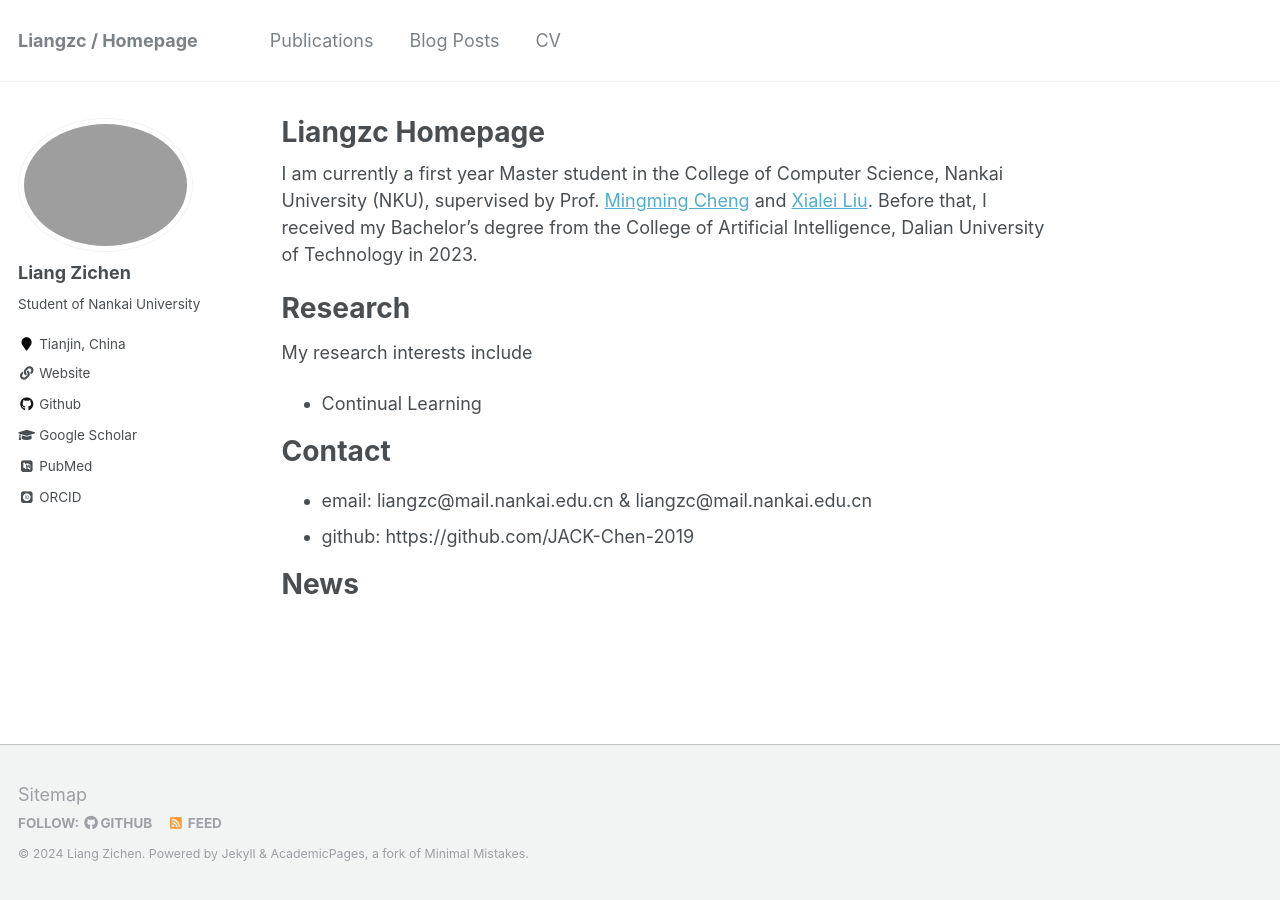
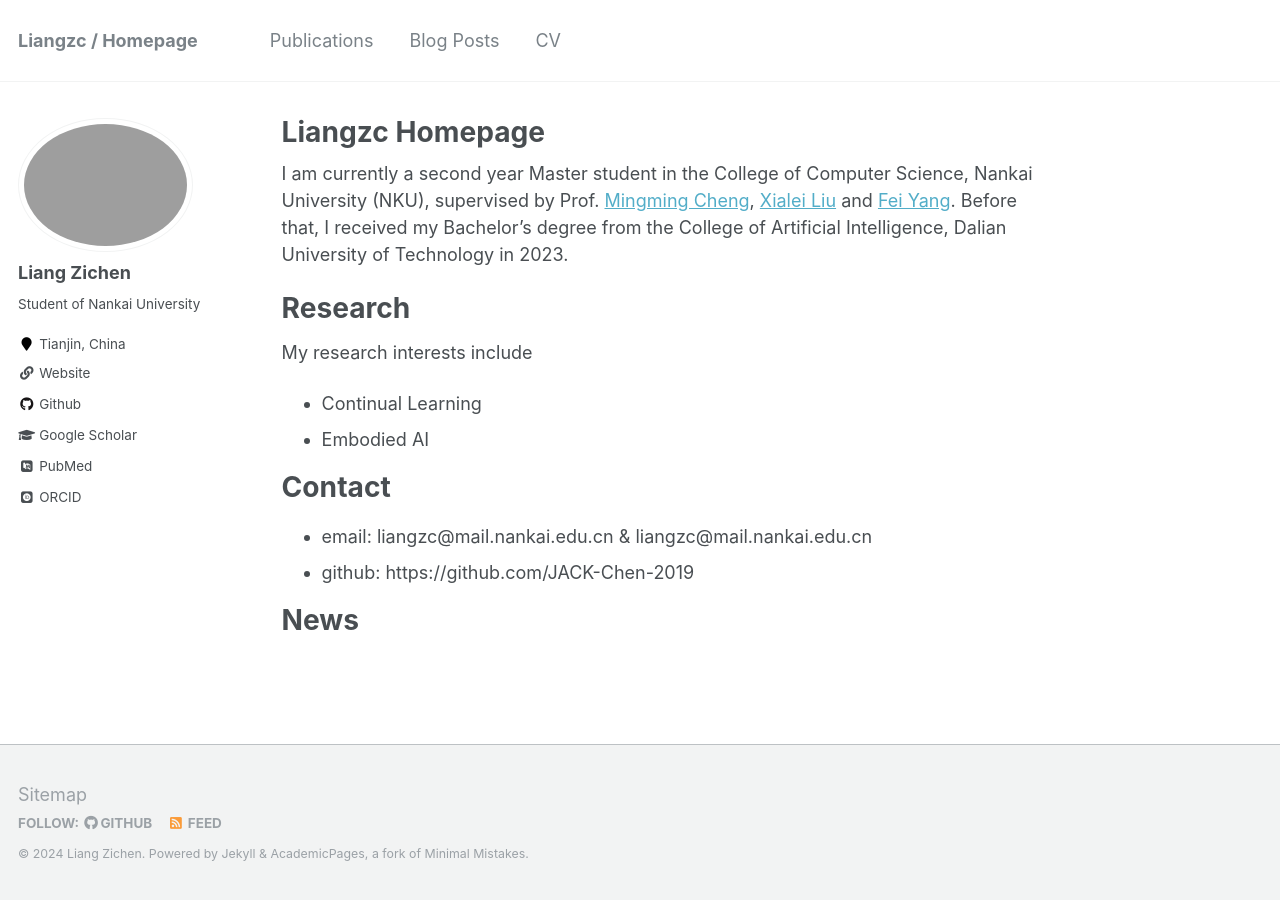
Before and after one commit to JACK-Chen-2019/liangzc, a Jekyll site: the page built from _pages/about.md, in a window 1280 px wide. Built offline with Jekyll 4.4.1, drawn with Linux system fonts in a browser that asks for light colours; some web fonts are replaced.

Commit message:
Update about.md

```diff
--- a/_pages/about.md
+++ b/_pages/about.md
@@ -8,12 +8,13 @@ redirect_from:
   - /about.html
 ---
 
-I am currently a first year Master student in the College of Computer Science, Nankai University (NKU), supervised by Prof. [Mingming Cheng](https://mmcheng.net/) and [Xialei Liu](https://mmcheng.net/xliu/). Before that, I received my Bachelor's degree from the College  of Artificial Intelligence, Dalian University of Technology in 2023.
+I am currently a second year Master student in the College of Computer Science, Nankai University (NKU), supervised by Prof. [Mingming Cheng](https://mmcheng.net/), [Xialei Liu](https://mmcheng.net/xliu/) and [Fei Yang](https://cc.nankai.edu.cn/2021/0323/c13621a550002/page.htm). Before that, I received my Bachelor's degree from the College  of Artificial Intelligence, Dalian University of Technology in 2023.
 
 Research
 ======
 My research interests include
 * Continual Learning
+* Embodied AI
 
 Contact
 ======
```
